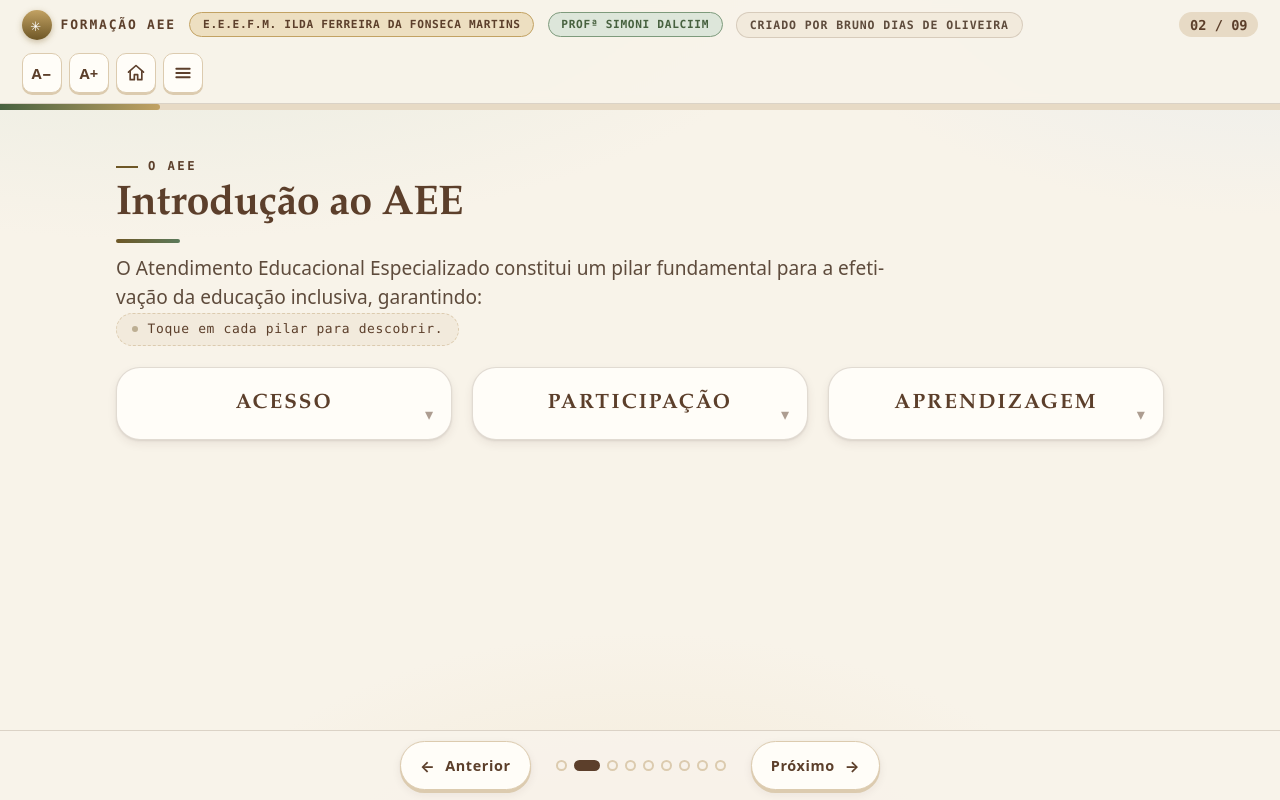
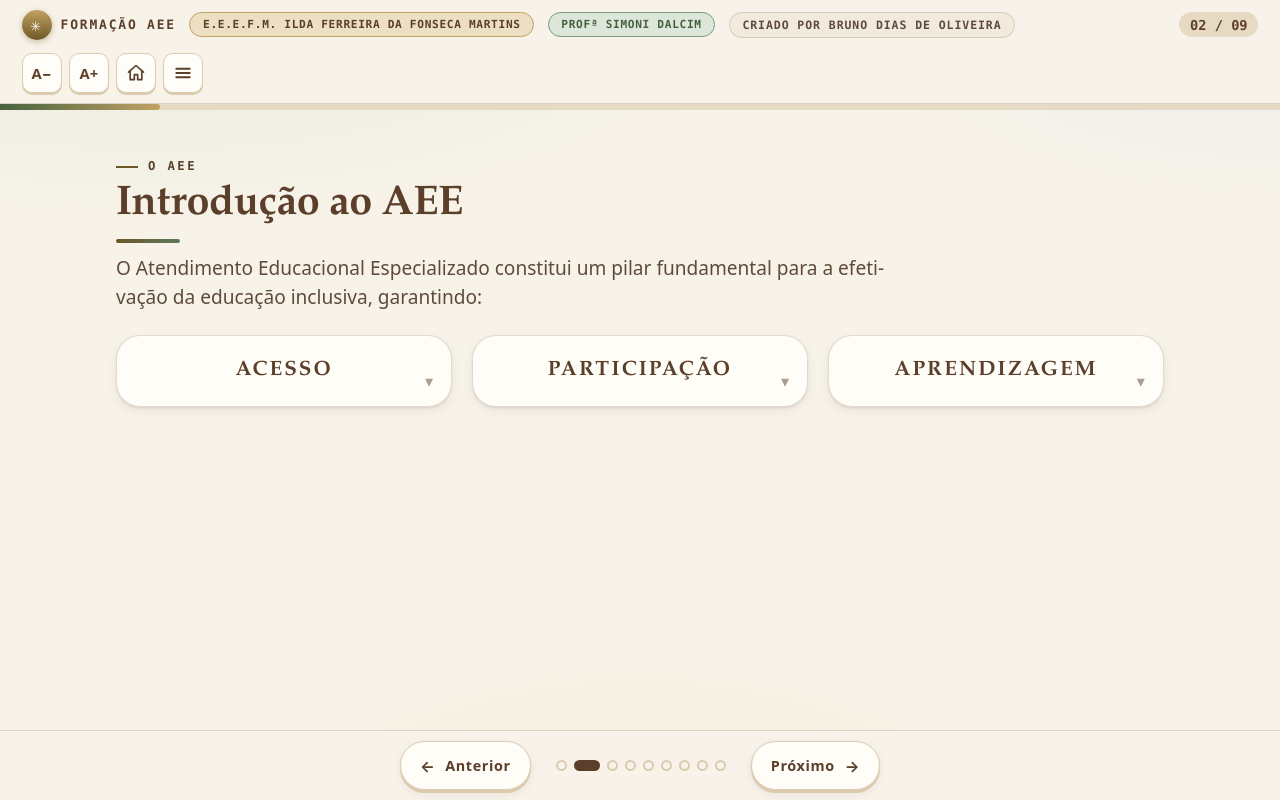
Before and after one commit to brunodiasef/PALESTRA_AEE_V2, a plain HTML site: page index.html in a window 1280 px wide. Both pictures are taken after a click on the button 594 px from the left and 765 px from the top of the page. Drawn offline with Linux system fonts and the light colour scheme.

Commit message:
Add files via upload

```diff
--- a/index.html
+++ b/index.html
@@ -396,7 +396,7 @@ body.branch .branch-bar .branch-back{animation:pop .4s both}
   <div class="brand"><span class="brand-mark" aria-hidden="true">✳</span><span class="brand-text">FORMAÇÃO&nbsp;AEE</span></div>
   <span class="head-school" id="headSchool" hidden>E.E.E.F.M. ILDA FERREIRA DA FONSECA MARTINS</span>
   <!-- MODIFICAÇÃO: Nome da professora ajustado -->
-  <span class="head-teacher" id="headTeacher" hidden>Profª Simoni Dalciim</span>
+  <span class="head-teacher" id="headTeacher" hidden>Profª Simoni Dalcim</span>
   <span class="credit"><span class="credit-label">Criado por&nbsp;</span>Bruno Dias de Oliveira</span>
   <div class="counter" aria-live="polite" aria-label="Progresso da apresentação"><span id="slideNow">01</span> / <span id="slideTotal">09</span></div>
   <div class="top-actions">
@@ -433,7 +433,7 @@ body.branch .branch-bar .branch-back{animation:pop .4s both}
         <p class="kicker" data-a style="--d:.1s">Educação inclusiva</p>
         <h1 class="focus-first" data-a style="--d:.15s">Atendimento Educacional Especializado</h1>
         <!-- MODIFICAÇÃO: Nome da professora ajustado -->
-        <p class="cover-teacher" data-a style="--d:.2s">Palestrante: Profª Simoni Dalciim</p>
+        <p class="cover-teacher" data-a style="--d:.2s">Palestrante: Profª Simoni Dalcim</p>
         <button id="btnStart" class="btn btn3d btn-gold btn-big" data-a style="--d:.25s"><span class="btn-label">INICIAR FORMAÇÃO</span><span class="btn-ico" aria-hidden="true">→</span></button>
       </div>
       <figure class="cover-art" data-a style="--d:.15s">
@@ -452,7 +452,6 @@ body.branch .branch-bar .branch-back{animation:pop .4s both}
     <p class="kicker" data-a>O AEE</p>
     <h2 class="focus-first" data-a style="--d:.08s">Introdução ao AEE</h2>
     <p class="lead" data-a style="--d:.16s">O Atendimento Educacional Especializado constitui um pilar fundamental para a efetivação da educação inclusiva, garantindo:</p>
-    <p class="hint" data-a style="--d:.24s">Toque em cada pilar para descobrir.</p>
     <div class="tri-grid">
       <div class="acc-card tri-card card lift" data-a style="--d:.28s">
         <button class="acc-head" aria-expanded="false"><h3>ACESSO</h3><span class="acc-arrow" aria-hidden="true">▾</span></button>
```
